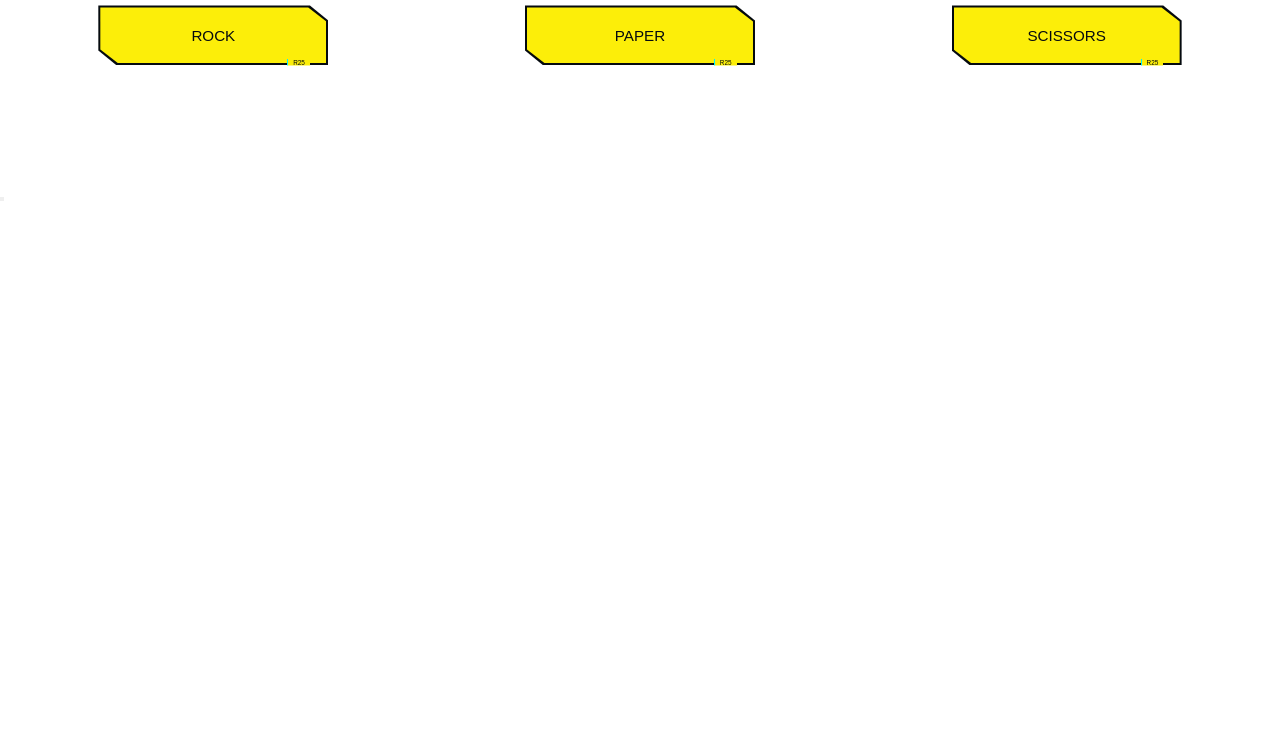
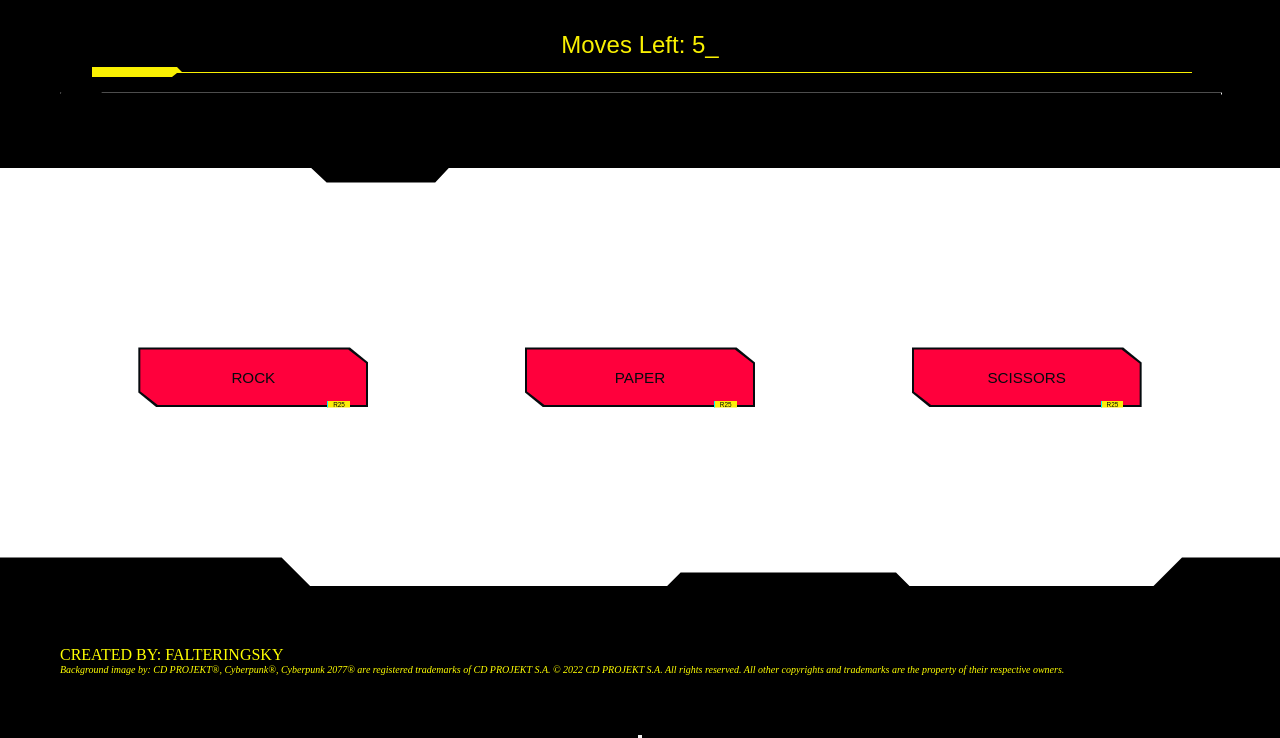
Before and after one commit to falteringsky/rock-paper-scissors, a plain HTML site: page main-index.html in a window 1280 px wide. Shown: the part 721-1459 px from the top of the page. Before the commit the page ends 924 px from the top, so only its background shows below. Drawn offline with Linux system fonts and the light colour scheme; a web font is replaced by a local one.

Commit message:
final styling for holes between section

```diff
--- a/main-index.html
+++ b/main-index.html
@@ -9,8 +9,10 @@
     <!-- <script src="main.js"></script> -->
 </head>
 <body class="body">
+<main>
     <div id="header">Rock, Paper & Scissors</div>
 
+    <section class="cyber">
         <div class="score">
             <div class="playerScore">
                 <h2 class="nameTags">Player</h2>
@@ -21,32 +23,47 @@
                 <p class="c-count">0</p>
             </div>
         </div>
+    </section>
 
-    <div class="move"><h1 class="cyberpunk">Your move?</h1></div>
+    <section class="cyber black">
+        <div class="move"><h1 class="cyberpunk">YOUR MOVE?</h1></div>
         <div class="rounds"><h1 class="cyberpunk glitched">Moves Left: 5</h1></div>
         <hr />
+    </section>
 
+    <section class="cyber">
     <div class="buttons">
         <button class="but-rock">
-            <span class="btn__content">Rock</span>
+            <span class="btn__content btn-ro">Rock</span>
             <span class="btn__glitch"></span>
             <span class="btn__label">r25</span>
         </button>
         <button class="but-paper">
-            <span class="btn__content">Paper</span>
+            <span class="btn__content btn-pap">Paper</span>
             <span class="btn__glitch"></span>
             <span class="btn__label">r25</span>
         </button>
         <button class="but-scissors">
-            <span class="btn__content">Scissors</span>
+            <span class="btn__content btn-sci">Scissors</span>
             <span class="btn__glitch"></span>
             <span class="btn__label">r25</span>
         </button>
     </div>
+    </section>
 
+    <section class="cyber black">
+        <div id="footer">
+            <div>CREATED BY: FALTERINGSKY</div>
+            <div class="credit">Background image by: CD PROJEKT®, Cyberpunk®, Cyberpunk 2077® are registered trademarks of CD PROJEKT S.A. © 2022 CD PROJEKT S.A. All rights reserved.
+                All other copyrights and trademarks are the property of their respective owners.
+            </div>
+        </div>
+    </section>
+</main>
+    <div id="end-alert" class="disappear">
         <div class="final-results"></div>
-    <div id="footer"></div>
         <button class="reload-page"></button>
+    </div>
 
     <script src="main.js"></script>
 </body>
--- a/main.js
+++ b/main.js
@@ -5,6 +5,10 @@ function computerRandom() {
     return randomChoice;
 }
 
+const endAlrt = document.querySelector('#end-alert');
+const result = document.querySelector('.final-results');
+const reloadBtn = document.querySelector('.reload-page');
+const main = document.querySelector('main');
 
 // Complete logic of game inside this function
 const game = () => {
@@ -16,16 +20,16 @@ const game = () => {
     // Function to
     const playGame = () => {
       // const options = document.querySelector('#buttons');
-      const rockBtn = document.querySelector('.but-rock');
-      const paperBtn = document.querySelector('.but-paper');
-      const scissorBtn = document.querySelector('.but-scissors');
+      const rockBtn = document.querySelector('.btn-ro');
+      const paperBtn = document.querySelector('.btn-pap');
+      const scissorBtn = document.querySelector('.btn-sci');
       const playerOptions = [rockBtn,paperBtn,scissorBtn];
 
       // Function to start playing game
       playerOptions.forEach(option => {
         option.addEventListener('click', function() {
 
-          const movesLeft = document.querySelector('.rounds');
+          const movesLeft = document.querySelector('h1.cyberpunk.glitched');
           moves++;
           movesLeft.innerText = `Moves Left: ${5-moves}`;
 
@@ -109,16 +113,19 @@ const game = () => {
       if(playerScore > computerScore){
         result.style.fontSize = '2rem';
         result.innerText = 'You Won The Game!'
+        hideEndContainerShowWinner();
         result.style.color = '#308D46';
       }
       else if(playerScore < computerScore){
         result.style.fontSize = '2rem';
         result.innerText = 'You Lost The Game!';
+        hideEndContainerShowWinner();
         result.style.color = 'red';
       }
       else{
         result.style.fontSize = '2rem';
         result.innerText = 'Tie!';
+        hideEndContainerShowWinner();
         result.style.color = 'grey'
       }
       reloadBtn.innerText = 'Restart';
@@ -126,7 +133,15 @@ const game = () => {
       reloadBtn.addEventListener('click',() => {
         window.location.reload();
       })
+
     }
+    function hideEndContainerShowWinner() {
+      main.style.opacity = 0;
+      main.style.transform = 'scale(0)';
+      // Add timeout with length matching animation-duration
+      main.style.display = 'none';
+      result.style.display = 'flex';
+  }
 
 
     // Calling playGame function inside game
--- a/styles.css
+++ b/styles.css
@@ -1,4 +1,9 @@
 @import url("https://fonts.googleapis.com/css?family=Barlow|Tomorrow:400,700&display=swap");
+
+@font-face {
+  font-family: 'Cyberpunk-logo';
+  src: url(./fonts/Cyberpunk.ttf);
+}
 
 * {
     padding: 0;
@@ -10,56 +15,74 @@
 }
 
 #header {
-    /* position: fixed; */
-    font-family:  Tomorrow, sans-serif;
+    font-family:  'Cyberpunk-logo', sans-serif;
     font-style: italic;
     height: 100px;
     width: 100%;
     display: flex;
     justify-content: center;
     align-items: center;
-    background-color: black;
+     background-color: black;
     font-size: 65px;
     font-weight: 600;
-    text-shadow: 0 0 3vw #F4BD0A;
-    animation: neon 2s ease-in-out infinite;
-  }
+    color: yellow;
+    text-shadow: rgb(0, 208, 255) 2px 3px 0px;
 
+}
 
-@keyframes neon {
-    0%, 100% {
-      text-shadow: 0 0 1vw #FA1C16, 0 0 3vw #FA1C16, 0 0 10vw #FA1C16, 0 0 10vw #FA1C16, 0 0 .4vw #FED128, .5vw .5vw .1vw #806914;
-      color: #FFFC00;
-    }
-    50% {
-      text-shadow: 0 0 .5vw #800E0B, 0 0 1.5vw #800E0B, 0 0 5vw #800E0B, 0 0 5vw #800E0B, 0 0 .2vw #800E0B, .5vw .5vw .1vw #40340A;
-      color: #806914;
-    }
-  }
+#footer {
+  color: yellow;
+}
+.credit {
+  font-size: 10px;
+  font-style: italic;
+}
 
+/* PLayer and AI score start */
 .score {
     height: 300px;
     display: flex;
     justify-content: space-around;
     align-items: center;
+    border: 30px solid;
+    border-left: 5px solid;
+    border-right: 5px solid;
+    border-bottom: 15px solid;
+    clip-path: (calc(22% + 28px) -1px, calc(22% + 45px) 15px, 34% 15px, calc(34% + 15px) -1px, 70% 0px)
 }
 
 .playerScore, .computerScore {
+  width: 250px;
     display: flex;
     flex-direction: column;
     align-items: center;
     gap: 50px;
+    border: 30px solid #000;
+    border-left: 5px solid #000;
+    border-right: 5px solid #000;
+    border-bottom: 15px solid #000;
+    clip-path: polygon(0px 25px, 26px 0px, calc(60% - 25px) 0px, 60% 25px, 100% 25px, 100% calc(100% - 10px), calc(100% - 15px) calc(100% - 10px), calc(80% - 10px)  calc(100% - 10px), calc(80% - 15px) calc(100% - 0px), 10px  calc(100% - 0px), 0% calc(100% - 10px));
+    background-color: #000;
 }
 
 .nameTags {
     font-size: 50px;
     font-weight: bold;
+    width: 100%;
+    height: 100%;
+    background-color: rgb(0, 208, 255);
 }
 
 .c-count, .p-count {
+  font-family: Tomorrow, sans-serif;
     font-size: 45px;
     font-weight: 700;
+    width: 100%;
+    height: 100%;
+    background-color: rgb(0, 208, 255);
 }
+/* PLayer and AI score end */
+
 
 .move, .rounds {
     /* display: block;
@@ -68,9 +91,9 @@
     font-size: 60px;
     font-weight: 400;
  */
- background-color: var(--yellow-color);
+ /* background-color: var(--yellow-color); */
  padding: 30px;
- font-family: "Advent Pro", arial ;
+ font-family: 'Tommorrow', arial ;
  font-size: 2rem;
  line-height: 2.2rem;
  font-weight: 200;
@@ -88,7 +111,7 @@
  --purple-color: purple;
 }
 
-/* Titles */
+/* Titles start*/
 
 h1.cyberpunk {
   font-size: 2rem;
@@ -96,6 +119,7 @@ h1.cyberpunk {
   font-weight: 200;
   position: relative;
   padding-bottom: 15px;
+  color: var(--yellow-color);
 }
 
 
@@ -107,11 +131,12 @@ h1.cyberpunk:before {
     left: 2px;
     width: 100%;
     height: 10px;
-    background-color: #000;
+    background-color: var(--yellow-color);
     clip-path: polygon(0px 0px, 85px 0px, 90px 5px, 100% 5px, 100% 6px, 85px 6px, 80px 10px, 0px 10px);
 }
 
 h1.cyberpunk.glitched {
+  font-size: 1.5rem;
   animation-name: h1glitched;
   animation-duration: calc(var(--glitched-duration) * 1.4);
   animation-iteration-count: infinite;
@@ -221,12 +246,14 @@ p.cyberpunk:after {
     opacity: 1;
   }
 }
+/* Titles end */
 
-/* Separator */
+
+/* Separator start*/
 
 hr {
   height: 14px;
-  background-color: #000;
+  background-color: var(--yellow-color);
   width: 100%;
   clip-path: polygon(1px 0px, 0px 0px, 0px 0px, 8px 14px, 13px 14px, 22px 7px, 42px 6px, 49px 2px, 100% 2px, 100% 0px, 42px 0px, 35px 5px, 22px 6px, 13px 13px, 9px 13px);
   animation-name: hr;
@@ -255,8 +282,9 @@ hr {
     right: 35px;
   }
 }
+/* Separator end */
 
-/* Scrollbar */
+/* Scrollbar start*/
 
 ::-webkit-scrollbar {
   background-color: var(--yellow-color);
@@ -271,13 +299,13 @@ hr {
   display: none;
 }
 ::-webkit-scrollbar-thumb {
-  background-color: var(--red-color);
+  background-color: red;
   border-bottom: 2px solid var(--border-color);
   border-right: 2px solid var(--border-color);
   transition: background var(--glitched-duration);
 }
 ::-webkit-scrollbar-thumb:hover {
-  background-color: var(--orange-color);
+  background-color: orange;
 }
 ::-webkit-scrollbar-corner {
   display: none;
@@ -285,10 +313,14 @@ hr {
 ::-webkit-resizer {
   display: none;
 }
+/* Scrollbar end */
+
 
 .rounds, .move {
     text-align: center;
 }
+
+/* Buttons start */
 
 .buttons {
     height: 300px;
@@ -328,7 +360,7 @@ hr {
     left: 2px;
     right: 2px;
     bottom: 2px;
-    background-color: var(--yellow-color);
+    background-color: var(--red-color);
     clip-path: polygon(92% 0, 100% 25%, 100% 100%, 8% 100%, 0% 75%, 0 0);
   }
 
@@ -379,7 +411,7 @@ animation: glitch-animation 2s linear 0s infinite;
   animation: glitch-animation 2s linear 0s infinite;
     }
 
-/* secret trick */
+/* Glitch animation for buttons */
 @keyframes glitch-animation {
     0% {
       opacity: 1;
@@ -492,3 +524,76 @@ animation: glitch-animation 2s linear 0s infinite;
       opacity: 1;
     }
   }
+  /* Buttons end */
+
+  /*Sections start*/
+
+  section.cyber {
+    background-color: var(--yellow-color);
+    color: #000;
+    padding: 60px 60px;
+    position: relative;
+      margin-top: -1px;
+    margin-bottom: -1px;
+  }
+  section.cyber:after,
+  section.cyber.black:after {
+    content: " ";
+    display: block;
+    bottom: 0px;
+    left: 0px;
+    width: 100%;
+    height: 30px;
+    background-color: #000;
+    position: absolute;
+    clip-path: polygon(0% 0%, 22% 0%, calc(22% + 30px) 30px, 52% 30px, calc(52% + 15px) 15px, 70% 15px, calc(70% + 15px) 30px, 90% 30px, calc(90% + 30px) 0px, 100% 0px, 100% 30px, 0px 30px);
+  }
+
+  section.cyber.black:after {
+    background-color: var(--yellow-color);
+  }
+
+  section.cyber.black {
+    background-color: #000;
+    color: var(--yellow-color);
+  }
+
+  section.cyber:before,
+  section.cyber.black:before {
+    content: " ";
+    display: block;
+    top: 0px;
+    left: 0px;
+    width: 100%;
+    height: 30px;
+    background-color: var(--yellow-color);
+    position: absolute;
+    clip-path: polygon(calc(22% + 28px) -1px, calc(22% + 45px) 15px, 34% 15px, calc(34% + 15px) -1px, 70% 0px)
+  }
+
+  section.cyber:before {
+    background-color: #000;
+  }
+/* Sections end */
+
+#end-alert {
+  background-color: #000;
+display: flex;
+flex-direction: column;
+justify-content: center;
+align-items: center;
+}
+
+.reload-page {
+
+}
+  /*Mobile*/
+  @media (prefers-reduced-motion: reduce) {
+    .btn:hover .btn__glitch,
+    .btn:hover .btn__content::after,
+    .btn:focus .btn__glitch,
+    .btn:focus .btn__content::after {
+      display: none;
+      animation: none;
+    }
+  }
```
Lines whose indentation alone changed are shown as unchanged.
